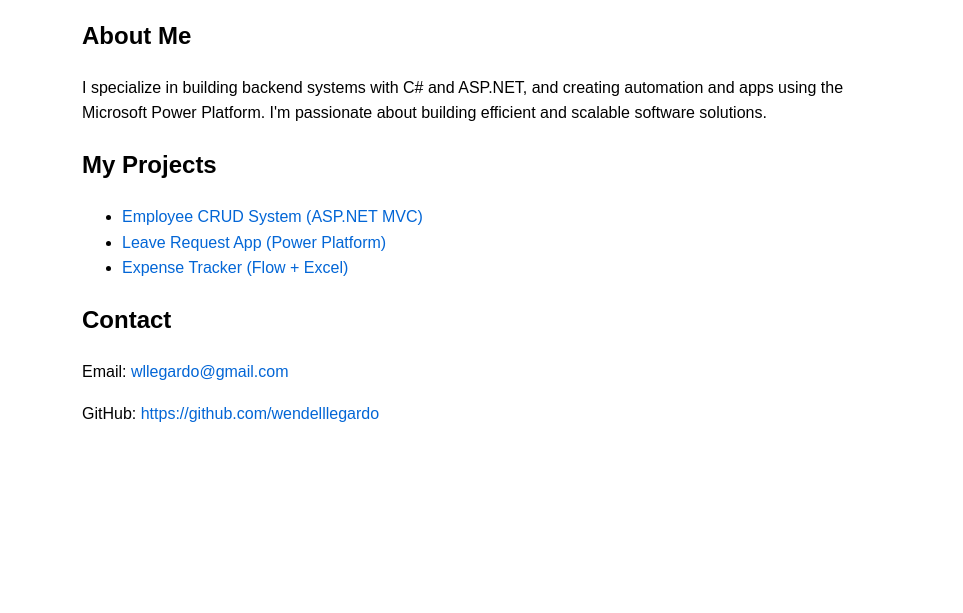
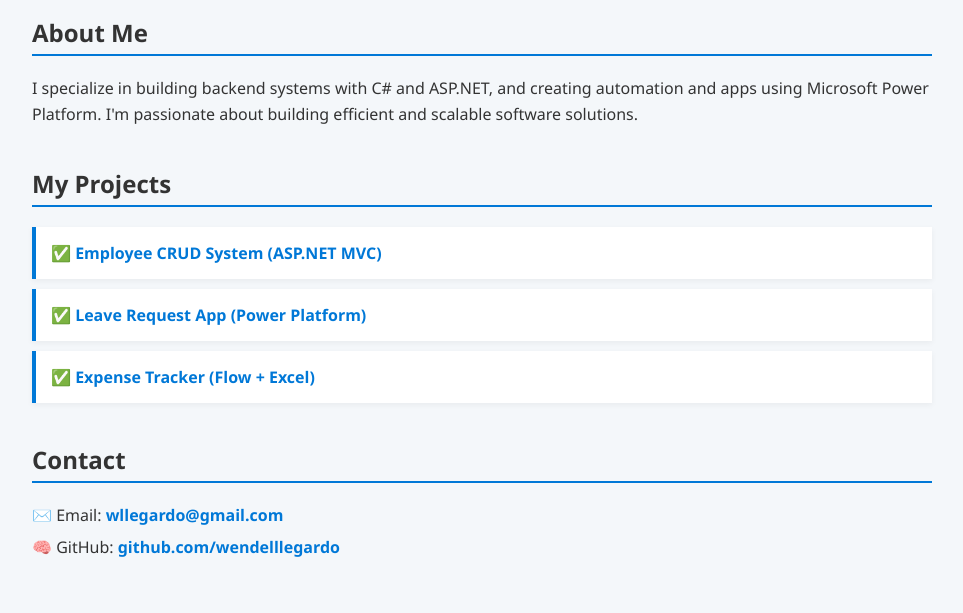
Before and after one commit to wendelllegardo/portfolio, a plain HTML site: page index.html in a window 1280 px wide. Shown: the part 187-800 px from the top of the page, without its empty margins (158-1121 px from the left). Drawn offline with Linux system fonts and the light colour scheme.

Commit message:
Update index.html

```diff
--- a/index.html
+++ b/index.html
@@ -1,30 +1,110 @@
 <!DOCTYPE html>
 <html lang="en">
 <head>
-  <meta charset="UTF-8">
-  <title>Wendell Legardo | .NET + Power Platform Developer</title>
+  <meta charset="UTF-8" />
+  <meta name="viewport" content="width=device-width, initial-scale=1.0"/>
+  <title>Wendell Legardo | Developer Portfolio</title>
   <style>
-    body { font-family: Arial; max-width: 800px; margin: 2rem auto; padding: 2rem; line-height: 1.6; }
-    h1 { color: #0078D7; }
-    a { color: #0366d6; text-decoration: none; }
+    body {
+      font-family: 'Segoe UI', sans-serif;
+      background: #f4f7fa;
+      margin: 0;
+      padding: 0;
+      color: #333;
+    }
+
+    .container {
+      max-width: 900px;
+      margin: 0 auto;
+      padding: 40px 20px;
+    }
+
+    h1 {
+      font-size: 2.5rem;
+      color: #0078D7;
+      margin-bottom: 5px;
+    }
+
+    h2 {
+      color: #333;
+      border-bottom: 2px solid #0078D7;
+      padding-bottom: 5px;
+      margin-top: 40px;
+    }
+
+    p {
+      font-size: 1rem;
+      line-height: 1.6;
+    }
+
+    ul {
+      list-style-type: none;
+      padding: 0;
+    }
+
+    li {
+      background: #ffffff;
+      margin: 10px 0;
+      padding: 15px;
+      border-left: 4px solid #0078D7;
+      box-shadow: 0 2px 6px rgba(0, 0, 0, 0.05);
+    }
+
+    a {
+      text-decoration: none;
+      color: #0078D7;
+      font-weight: 600;
+    }
+
+    a:hover {
+      text-decoration: underline;
+    }
+
+    .contact p {
+      margin: 6px 0;
+    }
+
+    @media (max-width: 600px) {
+      h1 {
+        font-size: 2rem;
+      }
+    }
   </style>
 </head>
 <body>
+  <div class="container">
     <h1>Wendell Legardo</h1>
     <p><strong>.NET Developer | Power Platform Specialist</strong></p>
 
     <h2>About Me</h2>
-  <p>I specialize in building backend systems with C# and ASP.NET, and creating automation and apps using the Microsoft Power Platform. I'm passionate about building efficient and scalable software solutions.</p>
+    <p>
+      I specialize in building backend systems with C# and ASP.NET, and creating automation and apps using Microsoft Power Platform. I'm passionate about building efficient and scalable software solutions.
+    </p>
 
     <h2>My Projects</h2>
     <ul>
-    <li><a href="https://github.com/wendelllegardo/EmployeeCRUD-ASPNET">Employee CRUD System (ASP.NET MVC)</a></li>
-    <li><a href="https://github.com/wendelllegardo/LeaveRequestApp-PowerApps">Leave Request App (Power Platform)</a></li>
-    <li><a href="https://github.com/wendelllegardo/ExpenseTracker-PowerAutomate">Expense Tracker (Flow + Excel)</a></li>
+      <li>
+        <a href="https://github.com/wendelllegardo/EmployeeCRUD-ASPNET" target="_blank">
+          ✅ Employee CRUD System (ASP.NET MVC)
+        </a>
+      </li>
+      <li>
+        <a href="https://github.com/wendelllegardo/LeaveRequestApp-PowerApps" target="_blank">
+          ✅ Leave Request App (Power Platform)
+        </a>
+      </li>
+      <li>
+        <a href="https://github.com/wendelllegardo/ExpenseTracker-PowerAutomate" target="_blank">
+          ✅ Expense Tracker (Flow + Excel)
+        </a>
+      </li>
     </ul>
 
     <h2>Contact</h2>
-  <p>Email: <a href="mailto:wllegardo@gmail.com">wllegardo@gmail.com</a></p>
-  <p>GitHub: <a href="https://github.com/wendelllegardo">https://github.com/wendelllegardo</a></p>
+    <div class="contact">
+      <p>✉️ Email: <a href="mailto:wllegardo@gmail.com">wllegardo@gmail.com</a></p>
+      <p>🧠 GitHub: <a href="https://github.com/wendelllegardo">github.com/wendelllegardo</a></p>
+    </div>
+  </div>
 </body>
 </html>
```
Lines whose indentation alone changed are shown as unchanged.
